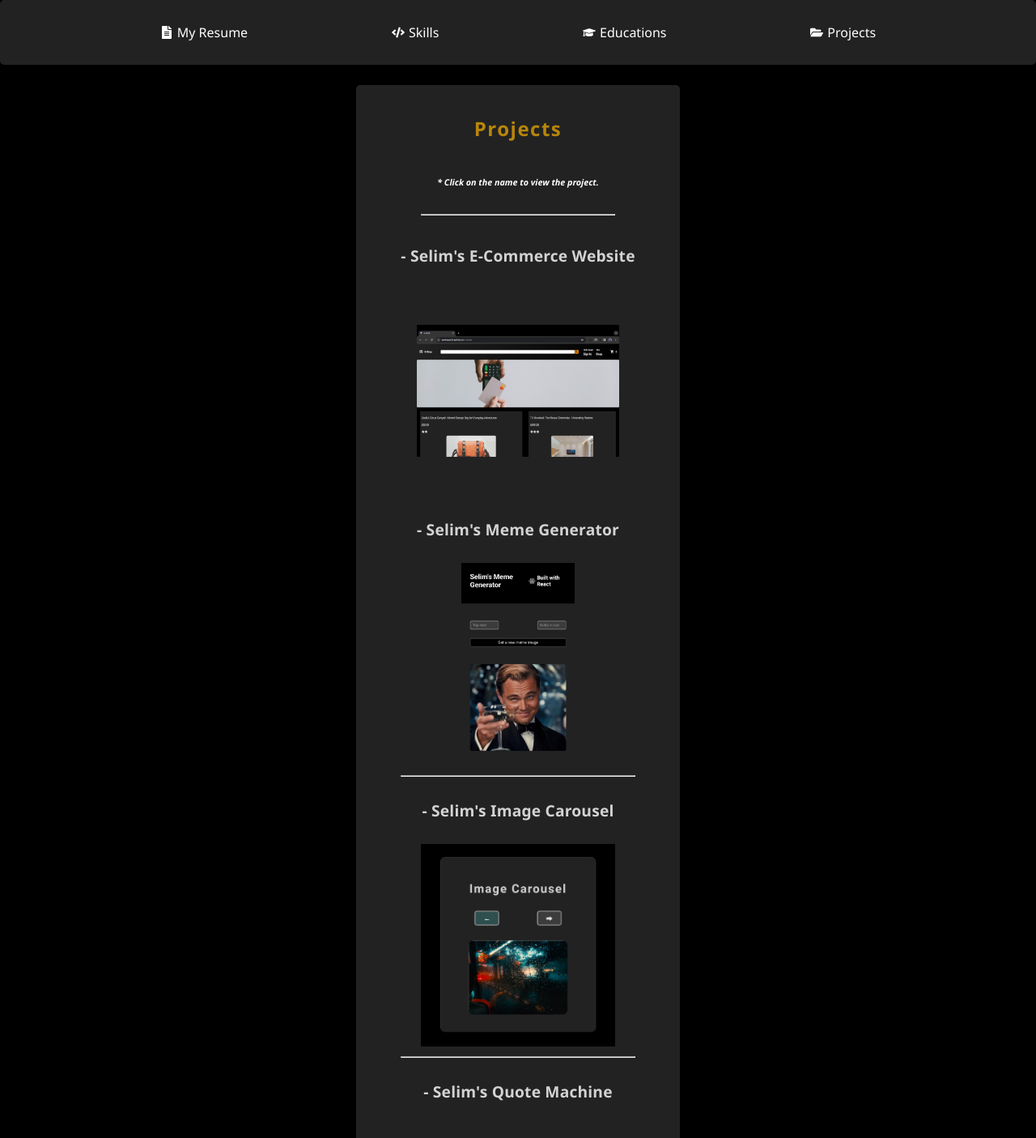
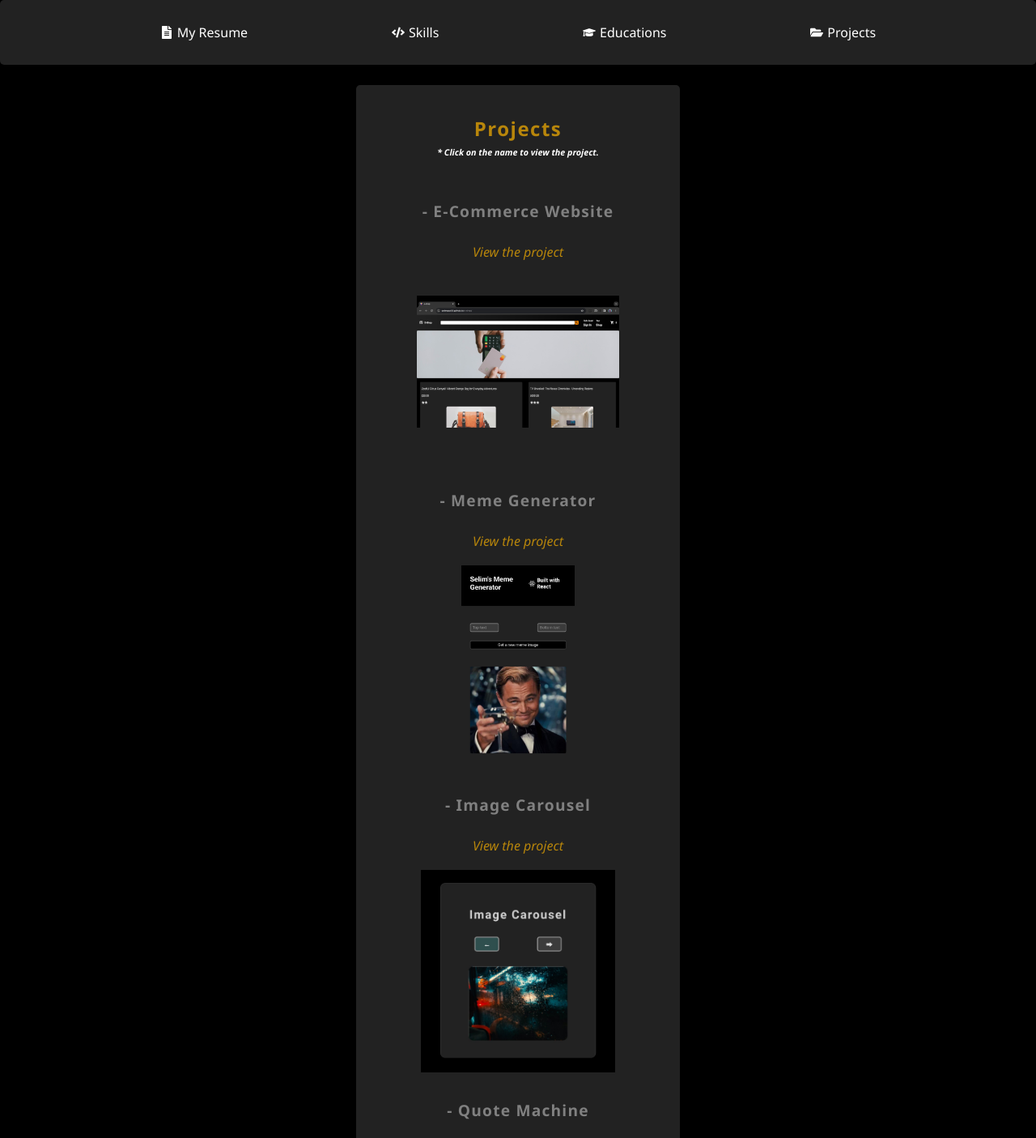
Before and after one commit to selimyay00/portfolio-website, a React (Vite) app: page /portfolio-website/projects in a window 1280 px wide. Shown: the top 1405 px of the page at 81% size. Built offline with nearby package versions, Linux system fonts and the light colour scheme.

Commit message:
improvements in projects page

```diff
--- a/src/components/pages/educations/Educations.jsx
+++ b/src/components/pages/educations/Educations.jsx
@@ -4,7 +4,7 @@ function Educations() {
     return (
         <div className='container'>
             <h2 className='container__title'>Educations</h2>
-            <h6 style={{color: 'lightgray'}}>
+            <h6 style={{ color: 'lightgray', marginTop: -12 }}>
                 <i>
                     * Click on the name to view the certification.
                 </i>
--- a/src/components/pages/projects/Projects.jsx
+++ b/src/components/pages/projects/Projects.jsx
@@ -8,43 +8,33 @@ function Projects() {
     return (
         <div className='container'>
             <h2 className='container__title'>Projects</h2>
-            <h6>
+            <h6 style={{ marginTop: -12 }}>
                 <i>
                     * Click on the name to view the project.
                 </i>
             </h6>
 
-            <hr style={{width: 240}} />
             <div className='container__content'>
-            <h3 className='project__name' >
-                     <a href="https://selimyay00.github.io/e-shop/" className='project-links' target='_blank'>
-                        - Selim's E-Commerce Website
-                     </a>
+                <h3 className='project__name'>
+                        - E-Commerce Website
                 </h3>
+                <a href="https://selimyay00.github.io/e-shop/" className='project-links' target='_blank'><i>View the project</i></a>
                 <img src={eShop} alt="e-commerce" className='project-images' />
-
                 <h3 className='project__name'>
-                     <a href="https://selimyay00.github.io/meme-generator/" className='project-links' target='_blank'>
-                        - Selim's Meme Generator
-                     </a>
+                        - Meme Generator
                 </h3>
-                <img src={memeGenerator} alt="meme-generator-image" className='project-images' />
-                <hr />
+                <a href="https://selimyay00.github.io/meme-generator/" className='project-links' target='_blank'><i>View the project</i></a>
+                <img src={memeGenerator} alt="meme-generator-image" className='project-images' style={{ marginTop: 20 }} />
                 <h3 className='project__name' >
-                     <a href=" https://selimyay00.github.io/image-carousel/" className='project-links' target='_blank'>
-                        - Selim's Image Carousel
-                     </a>
+                        - Image Carousel
                 </h3>
-                <img src={imageCarousel} alt="image-carousel" className='project-images' />
-                <hr />
+                <a href="https://selimyay00.github.io/image-carousel/" className='project-links' target='_blank'><i>View the project</i></a>
+                <img src={imageCarousel} alt="image-carousel" className='project-images' style={{ marginTop: 20 }} />
                 <h3 className='project__name'>
-                     <a href="https://selimyay00.github.io/random-quote-machine/" className='project-links' target='_blank'>
-                        - Selim's Quote Machine
-                     </a>
+                        - Quote Machine
                 </h3>
+                <a href="https://selimyay00.github.io/random-quote-machine/" className='project-links' target='_blank'><i>View the project</i></a>
                 <img src={quoteMachine} alt="quote-machine" className='project-images' />
-                <hr />
-
             </div>
         </div>
     )
--- a/src/components/pages/projects/projects.css
+++ b/src/components/pages/projects/projects.css
@@ -1,10 +1,10 @@
 .project-links {
     text-decoration: none;
-    color: gray;
+    color: darkgoldenrod;
 }
 
 .project-links:hover {
-    color: darkgoldenrod;
+    color: green;
 }
 
 .project-images {
@@ -17,9 +17,15 @@
     margin: 30px 0;
     text-align: center;
     font-size: larger;
+    letter-spacing: 1.2px;
 }
 
 .project__name > a {
     color: lightgray;
     letter-spacing: 0.2px;
 }
+
+.line {
+    color: red;
+    background-color: red;
+}
```
